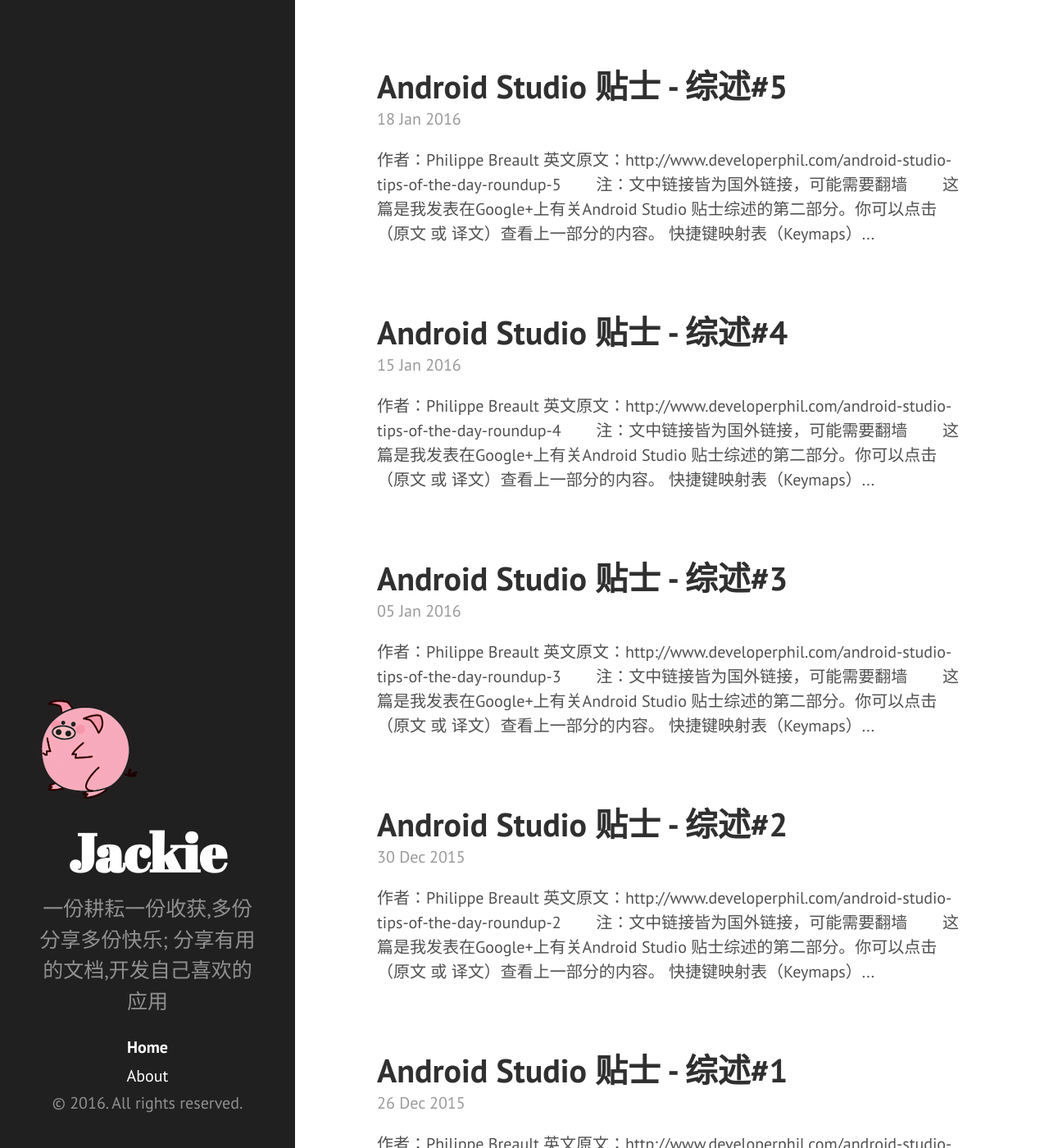
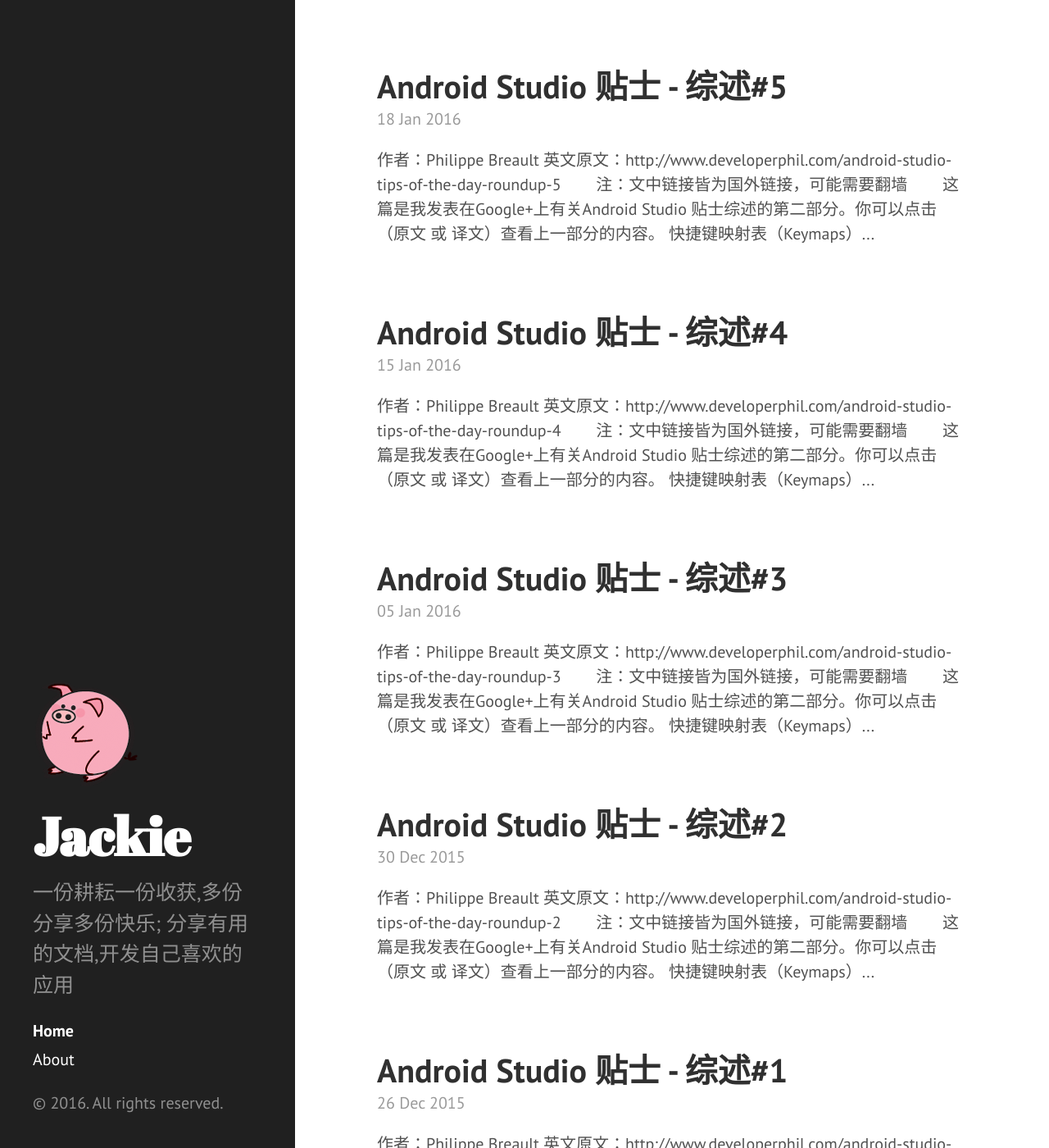
Before and after one commit to Jackie880823/Jackie880823.github.io, a Jekyll site: the page built from index.html, in a window 1280 px wide and 1400 px high. Shown: the whole window at 82% size. Built offline with Jekyll 4.4.1, drawn with Linux system fonts in a browser that asks for light colours; Markdown is read by kramdown in place of the engine named in the settings; the list of posts is cut into pages by our own code.

Commit message:
调整导航

```diff
--- a/public/css/hyde.css
+++ b/public/css/hyde.css
@@ -66,7 +66,7 @@
     left: 0;
     bottom: 0;
     width: 18rem;
-    text-align: center;
+    text-align: left;
   }
 }
 
@@ -83,17 +83,10 @@
   font-size: 3.25rem;
 }
 
-.sidebar-about image {
-  width: 18rem;
-  align-self: center;
-  align-content: center;
-  align-items: center;
+/* Sidebar nav */
+.sidebar-nav {
+  margin-bottom: 1rem;
 }
-
-/* Sidebar nav */
-/*.sidebar-nav {*/
-  /*margin-bottom: 1rem;*/
-/*}*/
 .sidebar-nav-item {
   display: block;
   line-height: 1.75;
```
